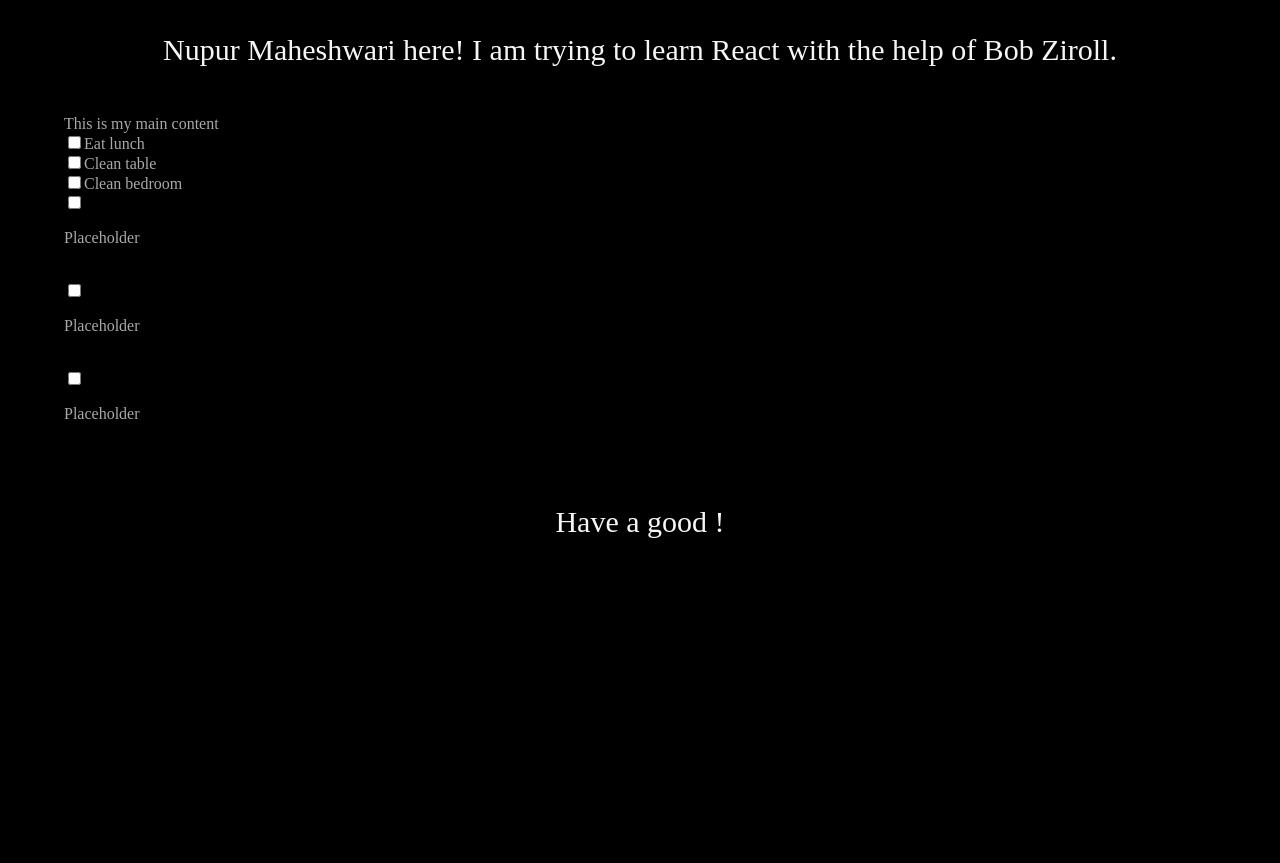
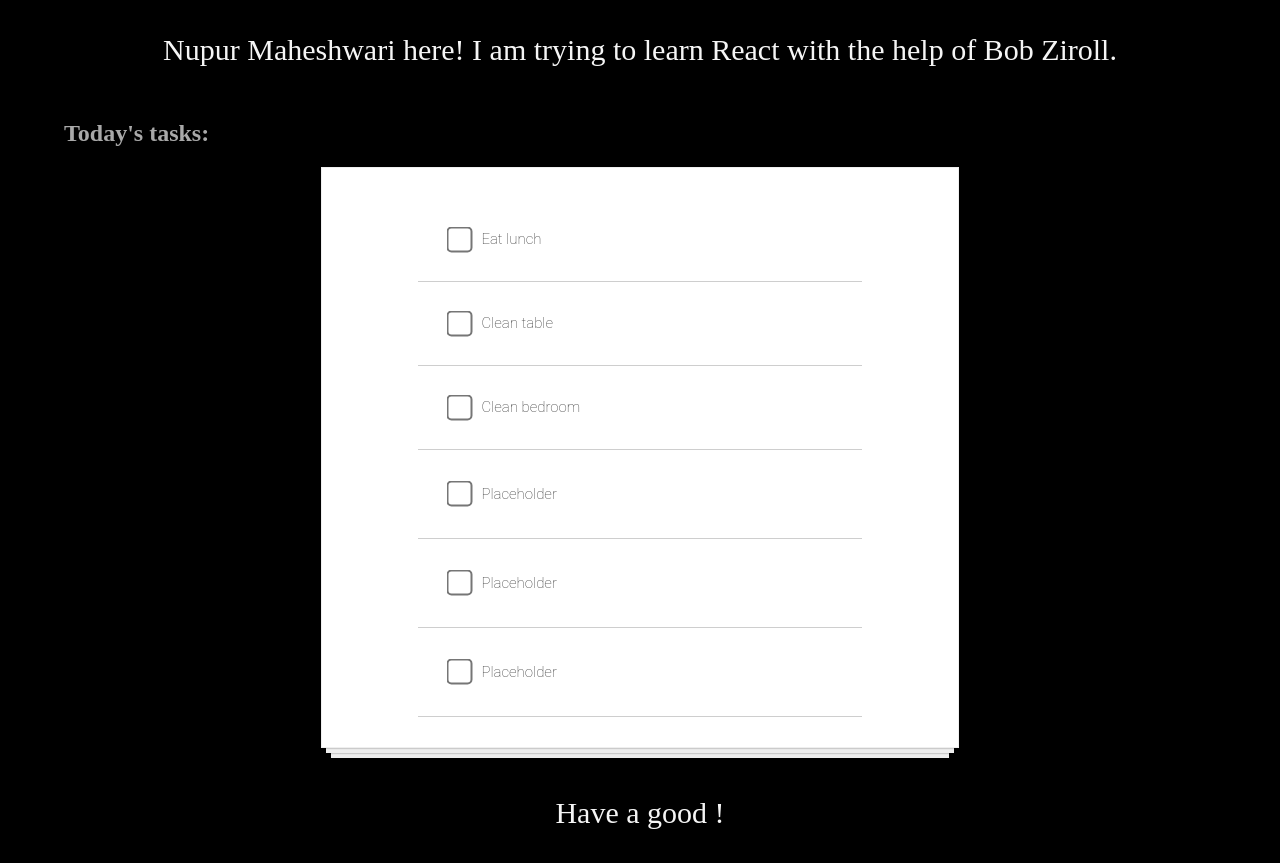
Before and after one commit to NupurM/HelloReact, a React (Create React App) app: page / in a window 1280 px wide. Before the commit the page ends 800 px from the top, so only its background shows below. Built offline with nearby package versions, Linux system fonts and the light colour scheme.

Commit message:
Add styling and classes to todo list

```diff
--- a/src/components/Main/MainContent.js
+++ b/src/components/Main/MainContent.js
@@ -3,7 +3,8 @@
 
 function MainContent(){
     return(
-        <main>This is my main content
+        <main>
+            <h2>Today's tasks:</h2>
             <TodoList />
         </main>
     );
--- a/src/components/Main/Todo/TodoItem.js
+++ b/src/components/Main/Todo/TodoItem.js
@@ -2,7 +2,7 @@
 
 function TodoItem() {
     return (
-        <div>
+        <div className="todo-item">
             <input type="checkbox" />
             <p>Placeholder</p><br />
         </div>
--- a/src/components/Main/Todo/TodoList.js
+++ b/src/components/Main/Todo/TodoList.js
@@ -3,20 +3,26 @@
 
 function TodoList() {
     return (
-        <div>
-            <input type="checkbox" />
-            <span>Eat lunch</span><br />
+        <div className="todo-list">
+            <div className="todo-item">
+                <input type="checkbox" />
+                <span>Eat lunch</span>
+            </div>
 
-            <input type="checkbox" />
-            <span>Clean table</span><br />
+            <div className="todo-item">
+                <input type="checkbox" />
+                <span>Clean table</span>
+            </div>
 
-            <input type="checkbox" />
-            <span>Clean bedroom</span><br />
+            <div className="todo-item">
+                <input type="checkbox" />
+                <span>Clean bedroom</span>
+            </div >
 
             <TodoItem />
             <TodoItem />
             <TodoItem />
-        </div>
+        </div >
     );
 }
 
--- a/src/index.css
+++ b/src/index.css
@@ -1,10 +1,11 @@
-body{
+body {
     margin: 0;
     background-color: black;
     color: darkgray;
 }
 
-header, footer{
+header,
+footer {
     height: 100px;
     color: whitesmoke;
     text-align: center;
@@ -14,14 +15,45 @@
     align-items: center;
 }
 
-header{
+header {
     margin-bottom: 15px;
 }
 
-footer{
+footer {
     margin-top: 15px;
 }
 
-main{
+main {
     padding: 0 5%;
 }
+
+.todo-list {
+    background-color: white;
+    margin: auto;
+    width: 50%;
+    display: flex;
+    flex-direction: column;
+    align-items: center;
+    border: 1px solid #efefef;
+    box-shadow: 0 1px 1px rgba(0, 0, 0, 0.15), 0 10px 0 -5px #eee, 0 10px 1px -4px rgba(0, 0, 0, 0.15),
+        0 20px 0 -10px #eee, 0 20px 1px -9px rgba(0, 0, 0, 0.15);
+    padding: 30px;
+}
+
+.todo-item {
+    display: flex;
+    justify-content: flex-start;
+    align-items: center;
+    padding: 20px;
+    width: 70%;
+    border-bottom: 1px solid #cecece;
+    font-family: Roboto, sans-serif;
+    font-weight: 100;
+    font-size: 15px;
+    color: #333;
+}
+
+input[type="checkbox"] {
+    transform: scale(2);
+    margin: 15px;
+}
```
